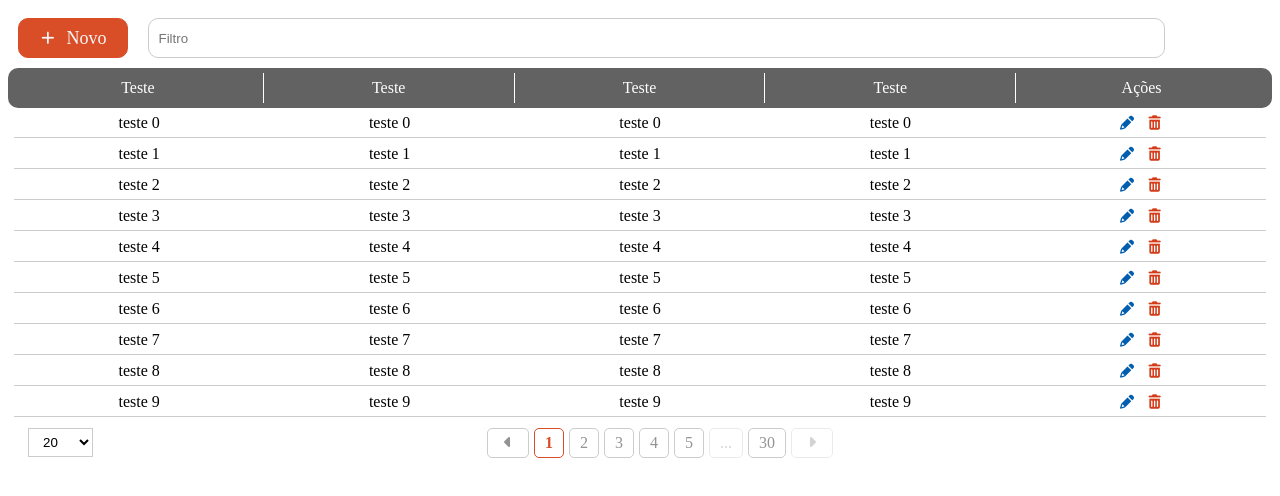
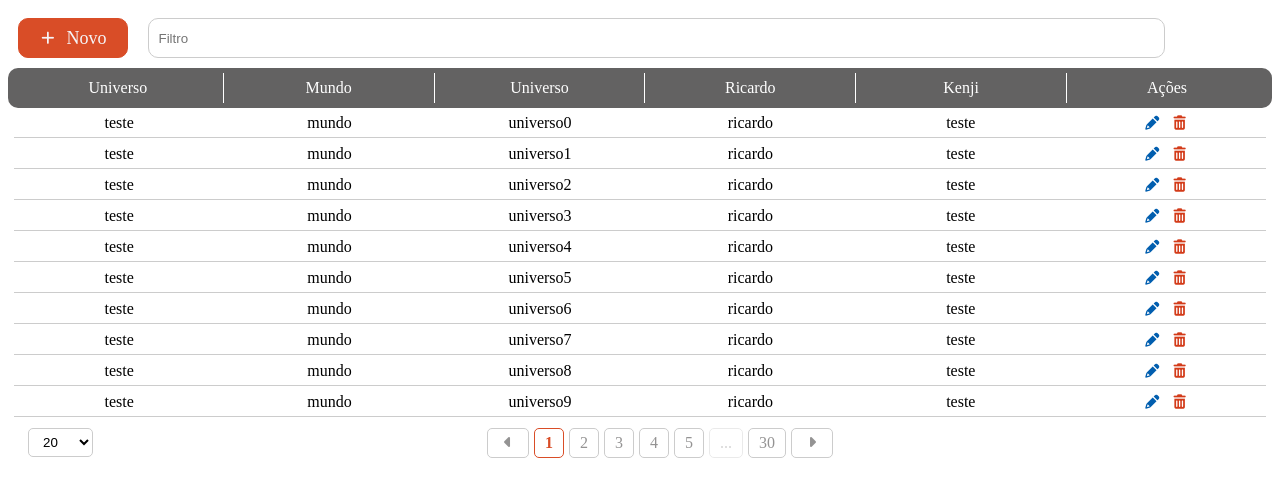
Before and after one commit to WorkspaceCardappio/angular-component-hub, an Angular app in the folder angular-component-hub/: page / in a window 1280 px wide. Shown: the top 496 px of the page. Built offline with nearby package versions, Linux system fonts and the light colour scheme.

Commit message:
feat: criando dialog e preenchendo coluna com base no payload

```diff
--- a/angular-component-hub/src/app/app.component.html
+++ b/angular-component-hub/src/app/app.component.html
@@ -1,6 +1,13 @@
 <app-list
   [params]="{
     route: 'teste',
-    service: entityService
+    service: entityService,
+    columns: [
+      { title: 'Universo', field: 'teste' },
+      { title: 'Mundo', field: 'mundo' },
+      { title: 'Universo', field: 'universo' },
+      { title: 'Ricardo', field: 'ricardo' },
+      { title: 'Kenji', field: 'kenji' },
+    ]
   }"
 ></app-list>
--- a/angular-component-hub/src/app/shared/list/list.component.html
+++ b/angular-component-hub/src/app/shared/list/list.component.html
@@ -13,12 +13,16 @@
 
 <section>
     <header>
-      <ul>
-        <li>Teste</li>
-        <li>Teste</li>
-        <li>Teste</li>
-        <li>Teste</li>
-        <li>Ações</li>
+
+      <ul [ngStyle]="{ 'grid-template-columns': gridTemplateColumns }">
+        @for (column of params.columns; track $index) {
+          <li>{{ column.title }}</li>
+        }
+
+        @if (showActions) {
+          <li class="actions">Ações</li>
+        }
+
       </ul>
     </header>
 
@@ -30,17 +34,19 @@
 
       <main>
         @for (item of responseData.content; track $index) {
-          <ul>
-            <li>{{ item }}</li>
-            <li>{{ item }}</li>
-            <li>{{ item }}</li>
-            <li>{{ item }}</li>
-            <li>
-              <app-actions-list
-                [nameRoute]="'teste'"
-                [id]="1"
-              ></app-actions-list>
-            </li>
+          <ul [ngStyle]="{ 'grid-template-columns': gridTemplateColumns }">
+            @for (column of params.columns; track $index) {
+              <li>{{ item[column.field!] }}</li>
+            }
+
+            @if (showActions) {
+              <li class="actions">
+                <app-actions-list
+                  [nameRoute]="'teste'"
+                  [id]="item['id']"
+                ></app-actions-list>
+              </li>
+            }
           </ul>
         }
       </main>
--- a/angular-component-hub/src/app/shared/list/list.component.scss
+++ b/angular-component-hub/src/app/shared/list/list.component.scss
@@ -20,7 +20,6 @@ section {
 
     ul {
       display: grid;
-      grid-template-columns: repeat(5, 1fr);
       background-color: #636262;
       color: white;
       padding: 5px 5px;
@@ -70,6 +69,10 @@ section {
   }
 }
 
+.actions {
+  min-width: 200px;
+}
+
 footer {
 
   display: flex;
--- a/angular-component-hub/src/app/shared/list/list.component.ts
+++ b/angular-component-hub/src/app/shared/list/list.component.ts
@@ -23,12 +23,14 @@ import { ListParams } from './params/list-params.model';
 })
 export class ListComponent implements OnInit {
 
-  @Input({ required: true }) params!: ListParams;
+  @Input({ required: true }) params!: Partial<ListParams>;
 
-  // TODO: Transformar em Set com params de primeiro valor
   @Input() quantityPages: number[] = [20, 5, 10, 50, 100];
 
-  responseData: Pageable = { content: [], empty: false, first: false, last: true, number: 0, totalPages: 30 } as any;
+  responseData: Pageable = { content: [], empty: false, first: false, last: false, number: 0, totalPages: 30 } as any;
+
+  gridTemplateColumns: string | undefined;
+  showActions = true;
 
   constructor(
     private readonly _router: Router
@@ -37,8 +39,11 @@ export class ListComponent implements OnInit {
   ngOnInit(): void {
 
     for(let i = 0; i < 10; i++) {
-      this.responseData.content.push(`teste ${i}`);
+      this.responseData.content.push({ universo: 'universo' + i, mundo: 'mundo', ricardo: 'ricardo', teste: 'teste', id: i, kenji: 'teste' });
     }
+
+    this.defineShowActions();
+    this.buildTemplateColumns();
   }
 
   detectChangePageSize(value: number) {
@@ -53,4 +58,19 @@ export class ListComponent implements OnInit {
     this._router.navigate([`${this.params.route}/new`])
   }
 
+  buildTemplateColumns() {
+
+    this.gridTemplateColumns = (this.params.columns || [])
+      .map(column => `${column.size || 3}fr`)
+      .join(' ');
+
+    if (this.showActions)
+      this.gridTemplateColumns += ' 1fr';
+  }
+
+  defineShowActions() {
+    if (this.params.showActions === false)
+      this.showActions = this.params.showActions;
+  }
+
 }
--- a/angular-component-hub/src/app/shared/list/params/list-params.model.ts
+++ b/angular-component-hub/src/app/shared/list/params/list-params.model.ts
@@ -1,6 +1,9 @@
 import { EntityService } from "../../../../entity/entity.service";
+import { PageColumn } from "../../../model/page-column.model";
 
 export interface ListParams {
   route: string,
-  service: EntityService<any, any>
+  service: EntityService<any, any>,
+  columns: Partial<PageColumn>[],
+  showActions: boolean
 }
--- a/angular-component-hub/src/app/shared/page-size/page-size.component.ts
+++ b/angular-component-hub/src/app/shared/page-size/page-size.component.ts
@@ -16,6 +16,7 @@ import { Component, EventEmitter, Input, OnInit, Output, signal } from '@angular
       padding: 5px 10px;
       background: none;
       border: 1px solid #ccc;
+      border-radius: 5px;
       outline: none;
     }
   `
```
Also changed, not shown: angular-component-hub/src/app/dialog/model/dialog.params.ts (+4 -4 lines), angular-component-hub/src/app/model/page-column.model.ts (added, +7 -0 lines).
